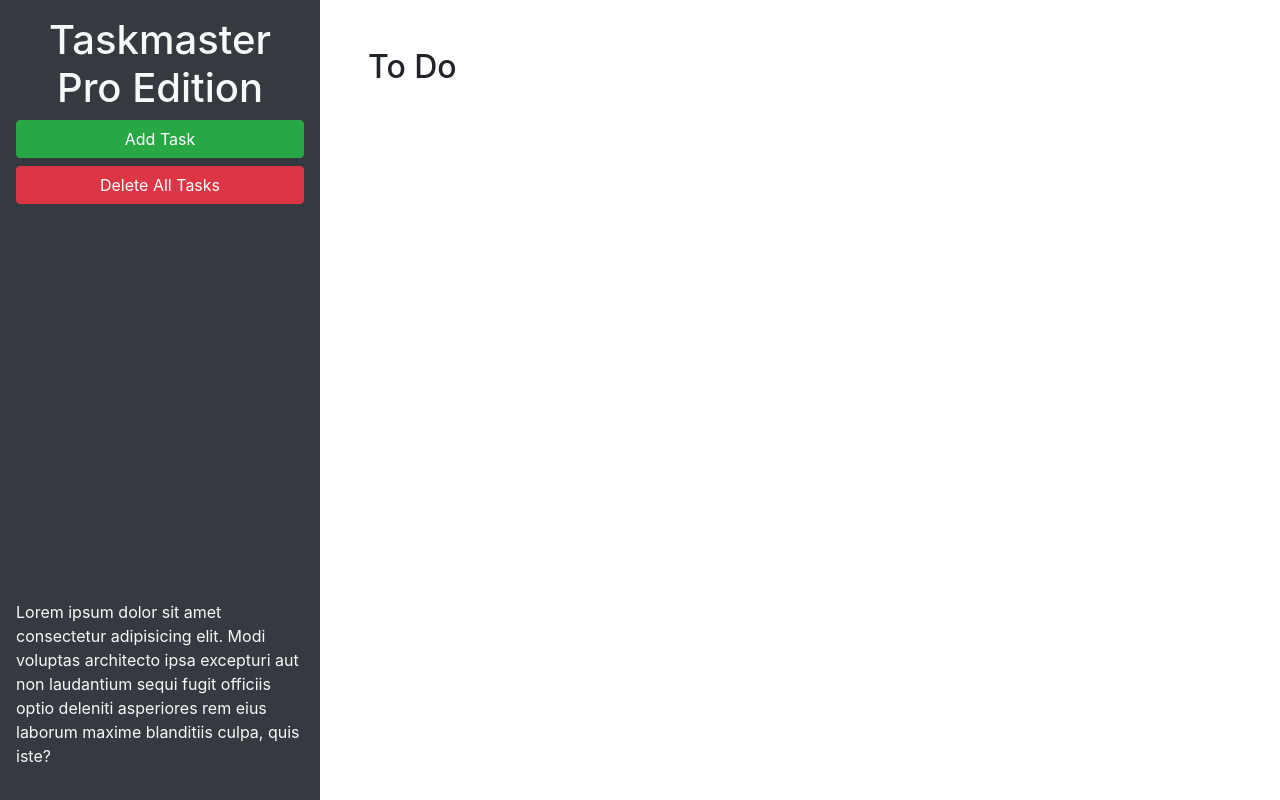
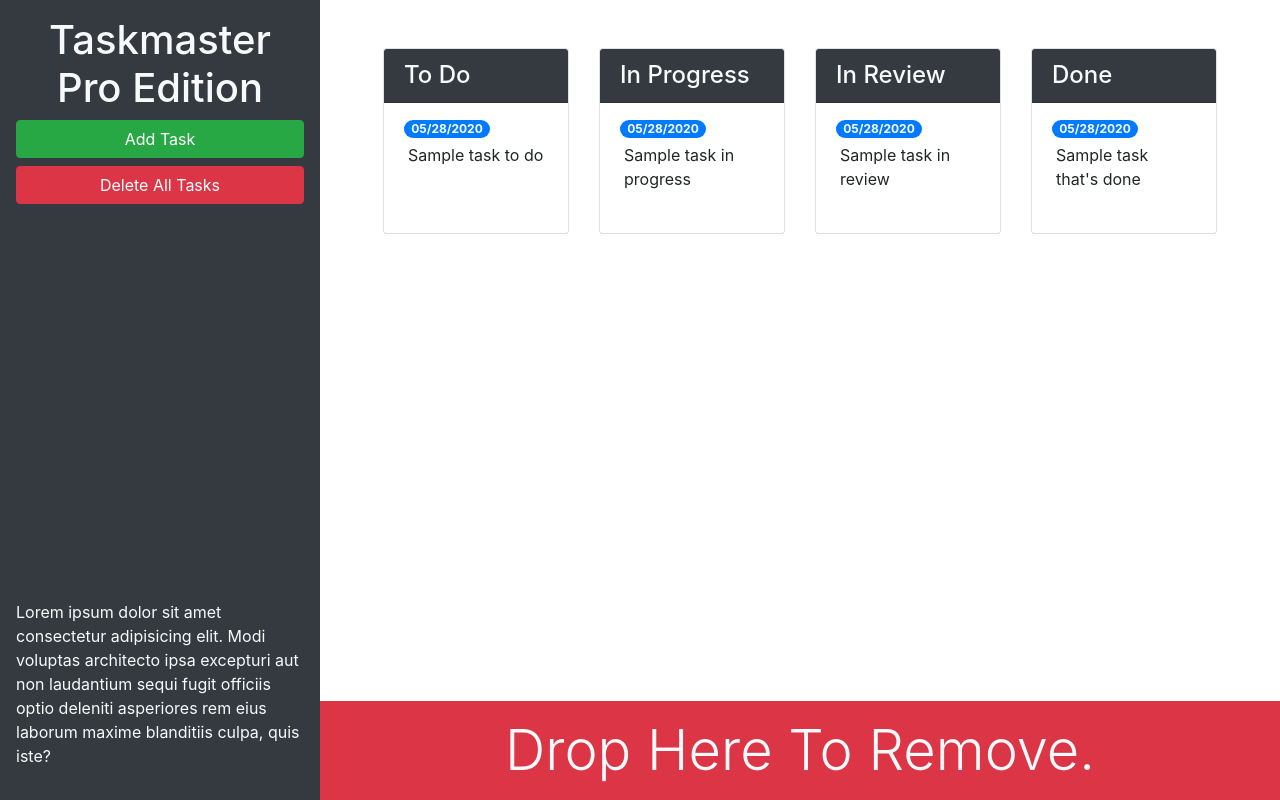
Before and after one commit to CodyRobbins99/taskmaster-pro, a plain HTML site: page index.html in a window 1280 px wide. Drawn offline with nearby package versions, Linux system fonts and the light colour scheme.

Commit message:
customized webpage with bootstrap

```diff
--- a/index.html
+++ b/index.html
@@ -13,20 +13,83 @@
 <body>
 
   <div class="row min-vh-100 no-gutters">
-    <header class="col-12 col-lg-3 bg-dark text-light d-flex flex-column p-4 p-lg-3">
+    <header class="col-12 col-lg-3 bg-dark text-light sticky-top d-flex flex-column p-4 p-lg-3">
       <h1 class="text-center">Taskmaster Pro Edition</h1>
       <button id="create-task" class="btn btn-block btn-success" data-toggle="modal" data-target="#task-form-modal">Add
         Task</button>
       <button id="remove-tasks" class="btn btn-block btn-danger">Delete All Tasks</button>
-      <p class="mt-auto">Lorem ipsum dolor sit amet consectetur adipisicing elit. Modi voluptas architecto ipsa
+      <p class="mt-auto d-none d-lg-block">Lorem ipsum dolor sit amet consectetur adipisicing elit. Modi voluptas architecto ipsa
         excepturi aut non
         laudantium sequi fugit officiis optio deleniti asperiores rem eius laborum maxime blanditiis culpa, quis iste?
       </p>
     </header>
-    <main class="col-12 col-lg-9">
-      <div class="m-5">
-        <h2>To Do</h2>
-        <ul id="list-toDo" class="list-group"> </ul>
+    <main class="col-12 col-lg-9 d-flex flex-column">
+      <div class="m-5 row justify-content-around">
+        <!-- ToDo Start -->
+        <div class="col-12 col-md-6 col-xl-3 mb-3">
+          <div class="card">
+            <h4 class="card-header bg-dark text-light">
+              To Do
+            </h4>
+            <ul id="list-toDo" class="list-group list-group-flush">
+              <li class="list-group-item">
+                <span class="badge badge-primary badge-pill">05/28/2020</span>
+                <p class="m-1">Sample task to do</p>
+              </li>
+            </ul>
+          </div>
+        </div>
+        <!-- ToDo End -->
+        <!-- InProgress Start -->
+        <div class="col-12 col-md-6 col-xl-3 mb-3">
+          <div class="card">
+            <h4 class="card-header bg-dark text-light">
+              In Progress
+            </h4>
+            <ul id="list-inProgress" class="list-group list-group-flush">
+              <li class="list-group-item">
+                <span class="badge badge-primary badge-pill">05/28/2020</span>
+                <p class="m-1">Sample task in progress</p>
+              </li>
+            </ul>
+          </div>
+        </div>
+        <!-- InProgress End -->
+        <!-- InReview Start -->
+        <div class="col-12 col-md-6 col-xl-3 mb-3">
+          <div class="card">
+            <h4 class="card-header bg-dark text-light">
+              In Review
+            </h4>
+            <ul id="list-inReview" class="list-group list-group-flush">
+              <li class="list-group-item">
+                <span class="badge badge-primary badge-pill">05/28/2020</span>
+                <p class="m-1">Sample task in review</p>
+              </li>
+            </ul>
+          </div>
+        </div>
+        <!-- InReview End -->
+        <!-- Done Start -->
+        <div class="col-12 col-md-6 col-xl-3 mb-3">
+          <div class="card">
+            <h4 class="card-header bg-dark text-light">
+              Done
+            </h4>
+            <ul id="list-done" class="list-group list-group-flush">
+              <li class="list-group-item">
+                <span class="badge badge-primary badge-pill">05/28/2020</span>
+                <p class="m-1">Sample task that's done</p>
+              </li>
+            </ul>
+          </div>
+        </div>
+        <!-- Done End -->
+      </div>
+      <div id="trash" class="mt-auto">
+        <div class="w-100 bg-danger p-3 text-center text-light display-4">
+          Drop Here To Remove.
+        </div>
       </div>
     </main>
   </div>
@@ -46,11 +109,11 @@
           <form>
             <div class="form-group">
               <label for="modalTaskDescription">Task description</label>
-              <textarea id="modalTaskDescription" rows="3"></textarea>
+              <textarea id="modalTaskDescription" rows="3" class="form-control"></textarea>
             </div>
             <div class="form-group">
               <label for="modalDueDate">Due date</label>
-              <input type="text" id="modalDueDate" placeholder="mm/dd/yyyy" autocomplete="off" />
+              <input type="text" class="form-control" id="modalDueDate" placeholder="mm/dd/yyyy" autocomplete="off" />
             </div>
           </form>
         </div>
```
